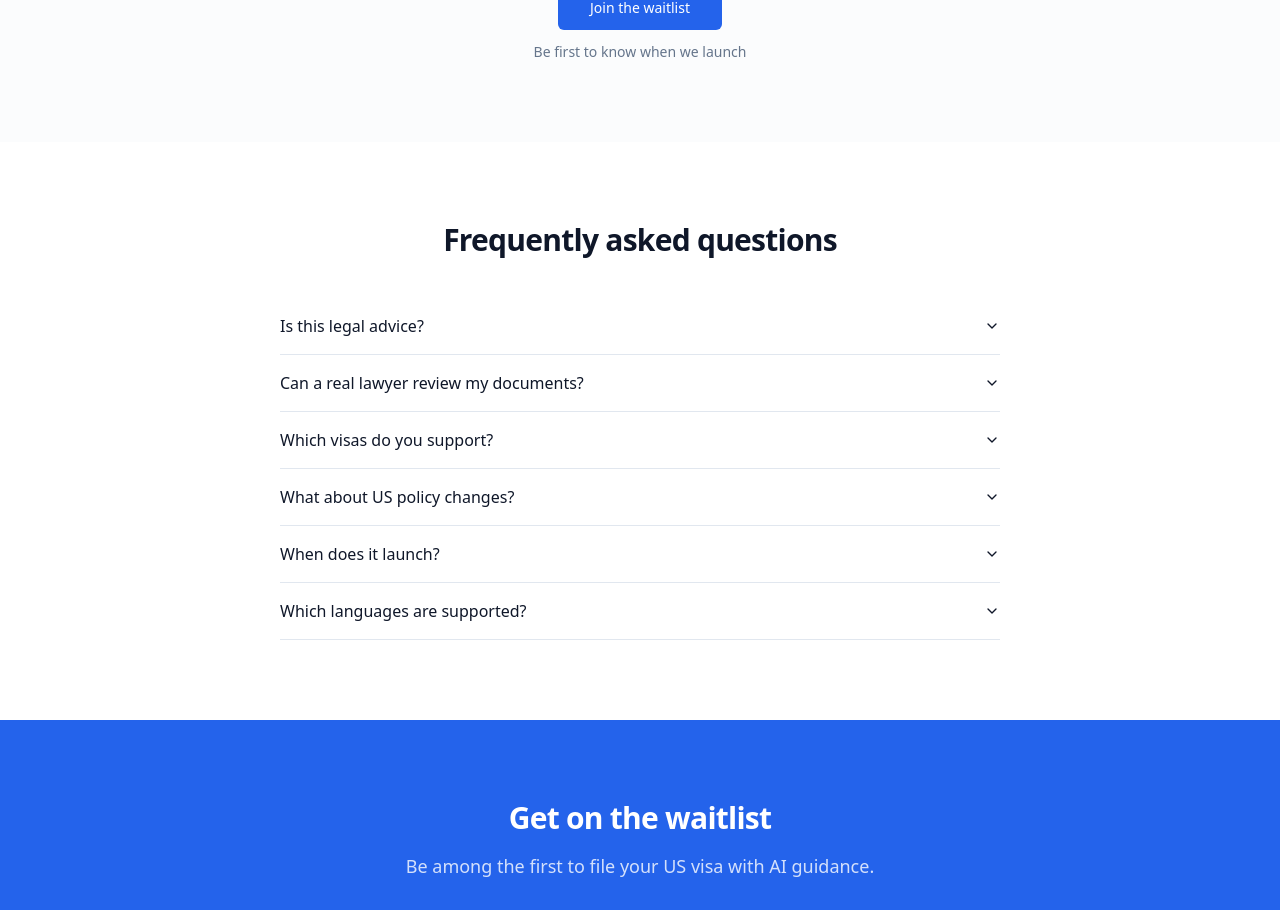
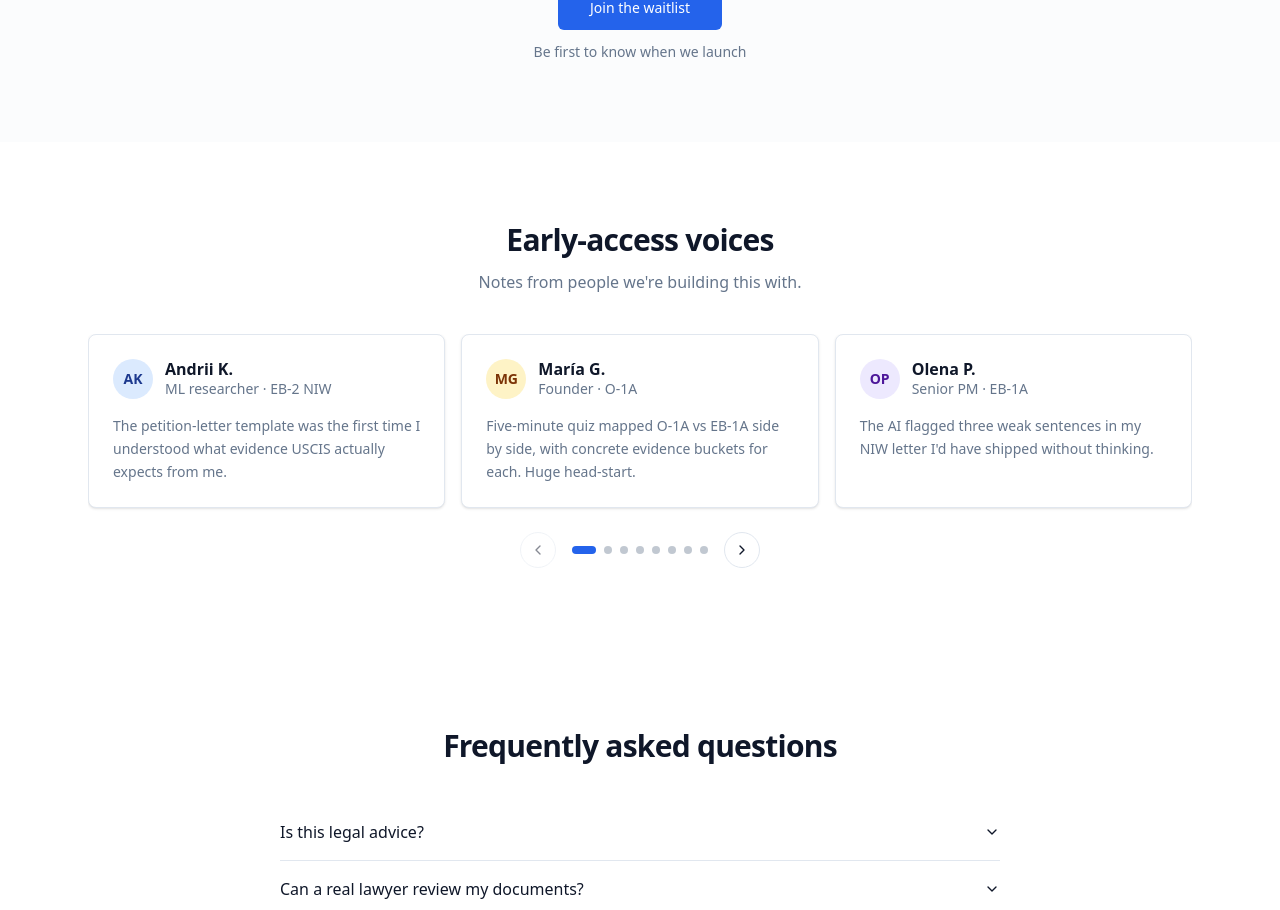
Before and after one commit to kostenk0/VG, a React (Vite) app in the folder apps/landing/: page / in a window 1280 px wide. Shown: the part 2455-3365 px from the top of the page. Built offline with nearby package versions, Linux system fonts and the light colour scheme; the HTML template or start-up script is replaced by a standard one.

Commit message:
feat(landing): place Testimonials between Pricing and FAQ on Home

```diff
--- a/apps/landing/src/pages/Home.tsx
+++ b/apps/landing/src/pages/Home.tsx
@@ -6,6 +6,7 @@ import { Problem } from '@/components/sections/Problem'
 import { HowItWorks } from '@/components/sections/HowItWorks'
 import { VisaTypes } from '@/components/sections/VisaTypes'
 import { PricingTeaser } from '@/components/sections/PricingTeaser'
+import { Testimonials } from '@/components/sections/Testimonials'
 import { FAQ } from '@/components/sections/FAQ'
 import { FinalCTA } from '@/components/sections/FinalCTA'
 import { SEO } from '@/lib/seo'
@@ -21,6 +22,7 @@ export default function HomePage() {
       <HowItWorks />
       <VisaTypes />
       <PricingTeaser />
+      <Testimonials />
       <FAQ />
       <FinalCTA />
       <Footer />
```
